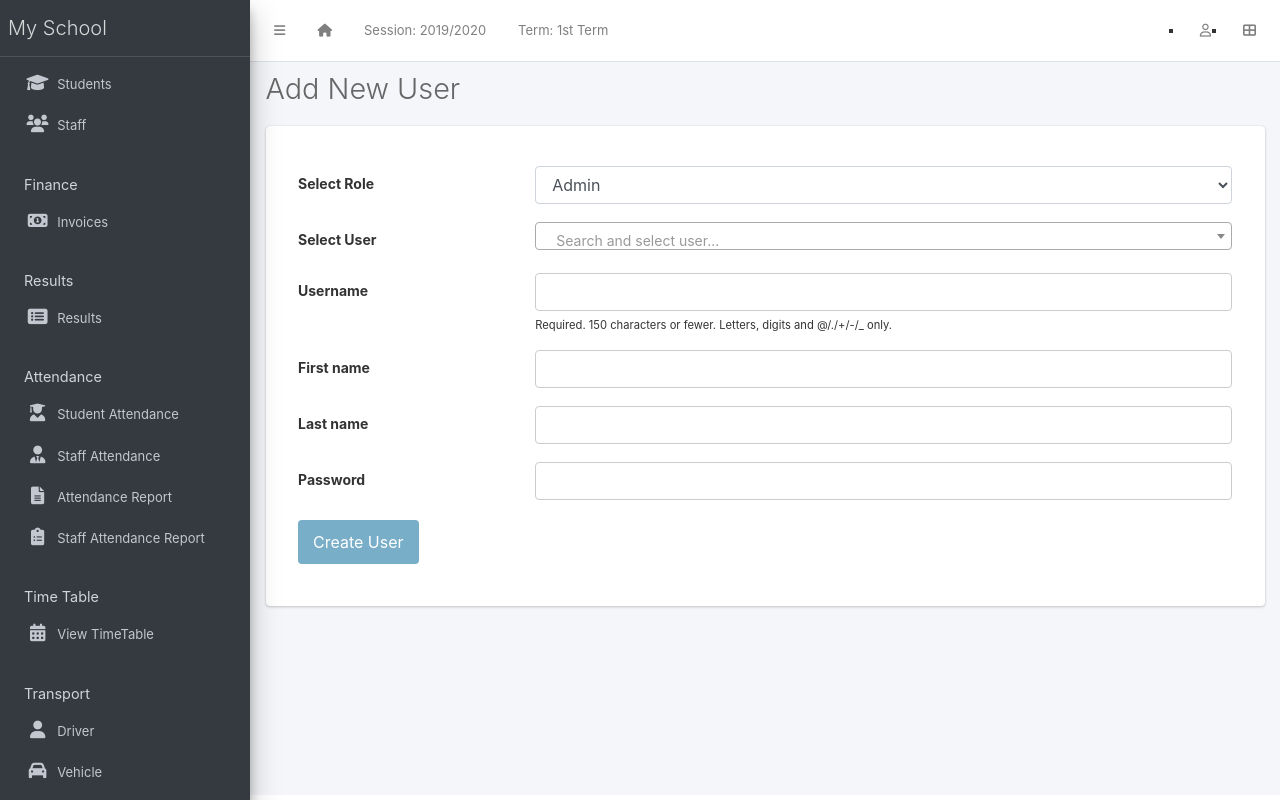
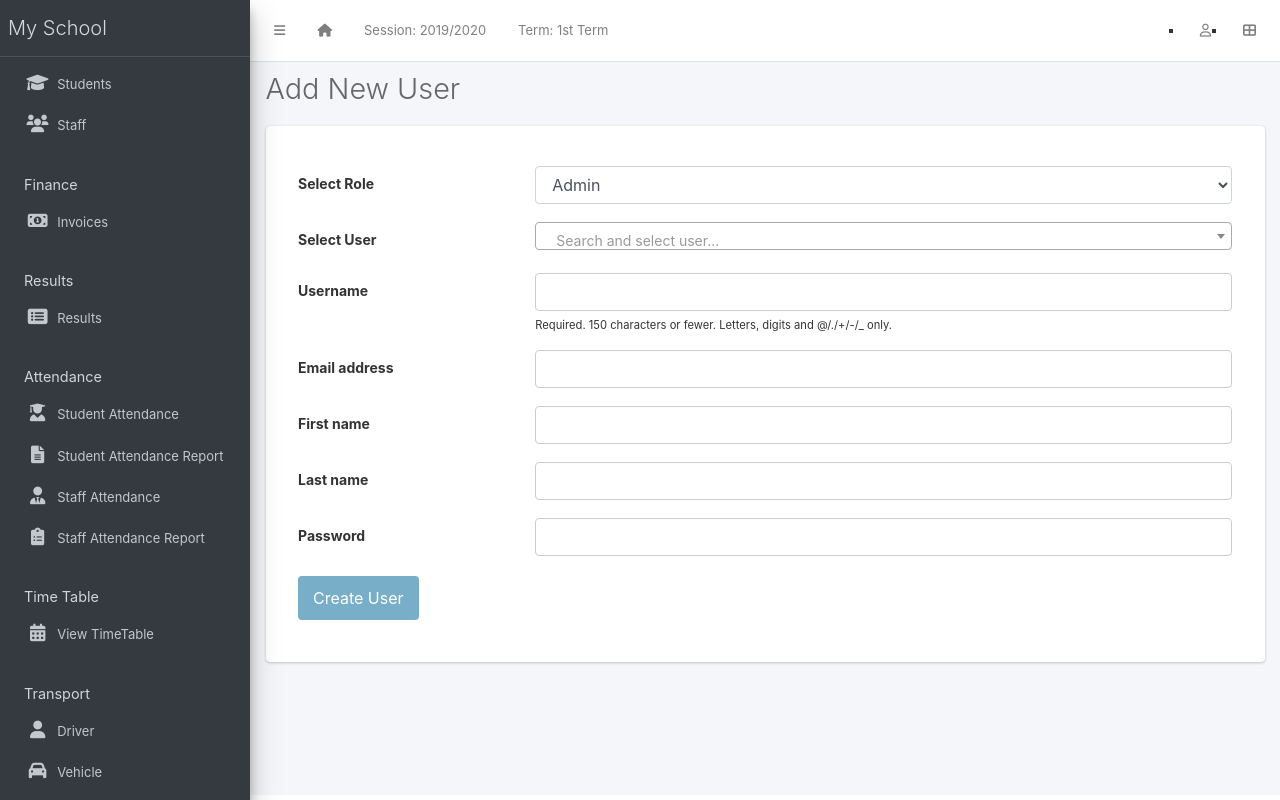
Before and after one commit to vams-mechatronica/vams-school-management-application, a Django app: page /users/create-user/ in a window 1280 px wide. Run offline with Django 4.2, Linux system fonts and the light colour scheme; a user stored in the database is signed in; data comes from the database, SQL or seed files in the repository; data that the repository does not hold is empty; some libraries are stand-ins or nearby versions.

Commit message:
UPDATE timetable, user

```diff
--- a/apps/staffs/models.py
+++ b/apps/staffs/models.py
@@ -3,6 +3,7 @@ from django.db import models
 from django.urls import reverse
 from django.utils import timezone
 from django.contrib.auth.models import User
+from django.utils.translation import gettext_lazy as _
 
 
 class Staff(models.Model):
@@ -26,7 +27,7 @@ class Staff(models.Model):
     mobile_number = models.CharField(
         validators=[mobile_num_regex], max_length=13, blank=True
     )
-
+    email = models.EmailField(_("Email Address"), max_length=254, null=True, blank=True)
     address = models.TextField(blank=True)
     others = models.TextField(blank=True)
     user = models.OneToOneField(User, on_delete=models.SET_NULL, blank=True, null=True)
--- a/apps/students/models.py
+++ b/apps/students/models.py
@@ -5,6 +5,8 @@ from django.utils import timezone
 from django.contrib.auth.models import User
 from apps.corecode.models import StudentClass
 from apps.transport.models import Route
+from django.utils.translation import gettext_lazy as _
+
 
 
 
@@ -51,6 +53,9 @@ class Student(models.Model):
     pickup_time = models.TimeField(null=True, blank=True, help_text="Pickup time for the student")
     drop_time = models.TimeField(null=True, blank=True, help_text="Drop time for the student")
 
+    email = models.EmailField(_("Email Address"), max_length=254, null=True, blank=True)
+
+
     created_at = models.DateTimeField(auto_now=False, auto_now_add=True)
     updated_at = models.DateTimeField(auto_now=True, auto_now_add=False)
 
--- a/apps/timetable/templates/timetable/timetable_form.html
+++ b/apps/timetable/templates/timetable/timetable_form.html
@@ -38,8 +38,8 @@
               <td>{{ timetable.subject }}</td>
               <td>{{ timetable.staff.firstname }} {{ timetable.staff.surname }}</td>
               <td>
-                  <a href="#" class="btn btn-warning btn-sm">Edit</a>
-                  <a href="#" class="btn btn-danger btn-sm">Delete</a>
+                  <a href="{% url "update-timetable" timetable.id %}" class="btn btn-warning btn-sm">Edit</a>
+                  <a href="{% url "delete-timetable" timetable.id %}" class="btn btn-danger btn-sm">Delete</a>
               </td>
           </tr>
           {% empty %}
--- a/apps/timetable/urls.py
+++ b/apps/timetable/urls.py
@@ -1,9 +1,14 @@
 from django.urls import path
-from .views import StudentTimetableView, StaffTimetableView, RequestModificationView,add_timetable,timetable_view
+from .views import StudentTimetableView,\
+      StaffTimetableView, RequestModificationView,\
+        add_timetable,timetable_view,TimetableDeleteView,\
+            TimeTableUpdateView
 
 urlpatterns = [
     path('view/', timetable_view, name='view-timetable'),
     path('add/',add_timetable,name="add-timetable"),
+    path('update/<int:pk>/',TimeTableUpdateView.as_view(),name="update-timetable"),
+    path('delete/<int:pk>/',TimetableDeleteView.as_view(),name="delete-timetable"),
     path('student/', StudentTimetableView.as_view(), name='student_timetable'),
     path('staff/', StaffTimetableView.as_view(), name='staff_timetable'),
     path('staff/request-modification/', RequestModificationView.as_view(), name='request_modification'),
--- a/apps/user/forms.py
+++ b/apps/user/forms.py
@@ -26,7 +26,7 @@ class UserCreateForm(forms.ModelForm):
 
     class Meta:
         model = user
-        fields = ['username', 'first_name', 'last_name', 'password']
+        fields = ['username','email', 'first_name', 'last_name', 'password']
 
     def __init__(self, *args, **kwargs):
         super(UserCreateForm, self).__init__(*args, **kwargs)
@@ -41,4 +41,4 @@ class UserCreateForm(forms.ModelForm):
 
         choices = [(user.id, f" {user.surname} {user.firstname} {user.other_name} ({user.registration_number})") for user in users]
         self.fields['selected_person'].choices = choices
-        self.order_fields(['student_or_staff', 'selected_person', 'username', 'first_name', 'last_name', 'password'])
+        self.order_fields(['student_or_staff', 'selected_person', 'username','email', 'first_name', 'last_name', 'password'])
--- a/apps/user/templates/user/user_form.html
+++ b/apps/user/templates/user/user_form.html
@@ -59,7 +59,7 @@
         // When user is selected from Select2
         selectedPersonDropdown.on('select2:select', function(e) {
             var selectedText = e.params.data.text.trim();  // Get the text of selected option
-            console.log("Selected Text: ", selectedText); // Debugging
+            //console.log("Selected Text: ", selectedText); // Debugging
 
             var nameParts = selectedText.split(' ');
 
--- a/apps/user/views.py
+++ b/apps/user/views.py
@@ -93,7 +93,7 @@ class UserCreateView(LoginRequiredMixin, PermissionRequiredMessageMixin, Success
 
 class UserUpdateView(LoginRequiredMixin, SuccessMessageMixin,PermissionRequiredMessageMixin, UpdateView):
     model = user
-    fields = ("is_active","username")
+    fields = ("is_active","username","email")
     success_message = "Record successfully updated."
     template_name = "user/user_form.html"
     permission_required = 'auth.update_user'
@@ -108,11 +108,11 @@ class UserDeleteView(LoginRequiredMixin,PermissionRequiredMessageMixin, DeleteVi
 def get_users_list(request):
     role = request.GET.get('role')
     if role == 'student':
-        users = Student.objects.all().values('id', 'firstname', 'surname','other_name','registration_number')
-        users_list = [{'id': user['id'], 'name': f"{user['surname']} {user['firstname']} {user['other_name']} ({user['registration_number']})"} for user in users]
+        users = Student.objects.all().values('id', 'firstname', 'surname','other_name','registration_number','email')
+        users_list = [{'id': user['id'], 'name': f"{user['surname']} {user['firstname']} {user['other_name']} ({user['registration_number']})",'email':user['email']} for user in users]
     else:
-        users = Staff.objects.all().values('id', 'firstname', 'surname','other_name')
-        users_list = [{'id': user['id'], 'name': f"{user['surname']} {user['firstname']} {user['other_name']}"} for user in users]
+        users = Staff.objects.all().values('id', 'firstname', 'surname','other_name','email')
+        users_list = [{'id': user['id'], 'name': f"{user['surname']} {user['firstname']} {user['other_name']}",'email':user['email']} for user in users]
 
 
 
--- a/templates/base.html
+++ b/templates/base.html
@@ -169,17 +169,17 @@
                 </a>
             </li>
             <li class="nav-item">
-                <a href="{% url 'staff-attendance' %}" class="nav-link">
-                    <i class="nav-icon fas fa-user-tie"></i>
-                    <p>Staff Attendance</p>
+                <a href="{% url 'attendance-report-view' %}" class="nav-link">
+                    <i class="nav-icon fas fa-file-alt"></i>
+                    <p>Student Attendance Report</p>
                 </a>
             </li>
             <li class="nav-item">
-                <a href="{% url 'attendance-report-view' %}" class="nav-link">
-                    <i class="nav-icon fas fa-file-alt"></i>
-                    <p>Attendance Report</p>
-                </a>
-            </li>
+              <a href="{% url 'staff-attendance' %}" class="nav-link">
+                  <i class="nav-icon fas fa-user-tie"></i>
+                  <p>Staff Attendance</p>
+              </a>
+          </li>
             <li class="nav-item">
                 <a href="{% url 'staff-attendance-report' %}" class="nav-link">
                     <i class="nav-icon fas fa-clipboard-list"></i>
```
Also changed, not shown: apps/timetable/templates/timetable/timetable_confirm_delete.html (added, +23 -0 lines), apps/timetable/views.py (+50 -11 lines).
